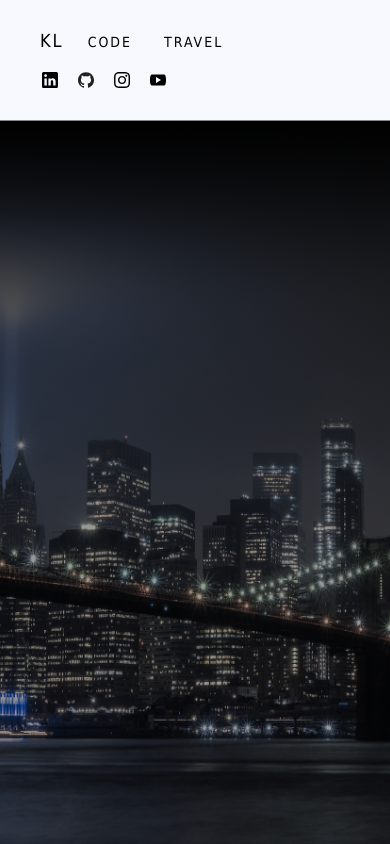
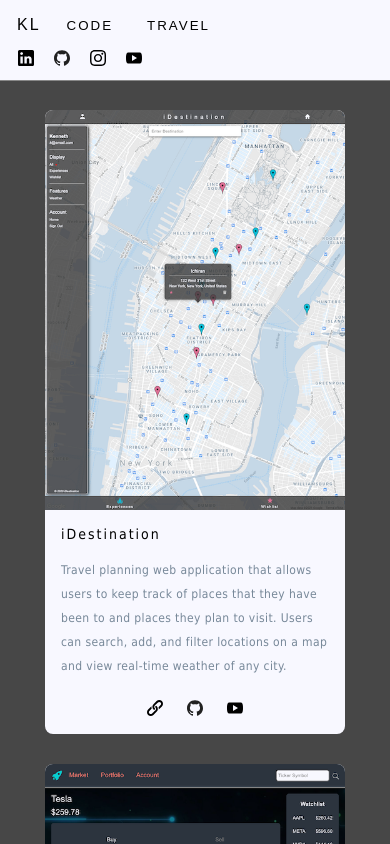
Before and after one commit to klnyc/Kenneth-Lai, a React (Create React App) app: page /code in a window 390 px wide. Shown: the top 844 px of the page. Built offline with nearby package versions, Linux system fonts and the light colour scheme.

Commit message:
Integrate React Router

```diff
--- a/package.json
+++ b/package.json
@@ -12,6 +12,7 @@
     "react": "^18.1.0",
     "react-dom": "^18.1.0",
     "react-icons": "^4.4.0",
+    "react-router": "^7.13.0",
     "react-scripts": "5.0.1"
   },
   "browserslist": {
--- a/src/components/App.tsx
+++ b/src/components/App.tsx
@@ -1,20 +1,29 @@
 import { useState } from "react";
+import { BrowserRouter, Routes, Route } from "react-router";
 import { Header } from "./Header";
-import { Body } from "./Body";
+import { Home } from "./Home";
+import { Code } from "./Code";
+import { Travel } from "./Travel";
 import { SectionType } from "../constants";
 
 export const App = (): JSX.Element => {
   const [selectedSection, setSelectedSection] = useState<SectionType>(
-    SectionType.HOME
+    SectionType.HOME,
   );
 
   return (
+    <BrowserRouter>
       <div className="app">
         <Header
           selectedSection={selectedSection}
           setSelectedSection={setSelectedSection}
         />
-      <Body selectedSection={selectedSection} />
+        <Routes>
+          <Route path="/" element={<Home />} />
+          <Route path="/code" element={<Code />} />
+          <Route path="/travel" element={<Travel />} />
+        </Routes>
       </div>
+    </BrowserRouter>
   );
 };
--- a/src/components/Body.tsx
+++ /dev/null
@@ -1,29 +0,0 @@
-import { Home } from "./Home";
-import { Travel } from "./Travel";
-import { Code } from "./Code";
-import { SectionType } from "../constants";
-
-interface BodyProps {
-  selectedSection: SectionType;
-}
-
-const Section = ({ selectedSection }: BodyProps): JSX.Element => {
-  switch (selectedSection) {
-    case SectionType.TRAVEL:
-      return <Travel />;
-    case SectionType.CODE:
-      return <Code />;
-    default:
-      return <Home />;
-  }
-};
-
-const Body = ({ selectedSection }: BodyProps): JSX.Element => {
-  return (
-    <div id="body">
-      <Section selectedSection={selectedSection} />
-    </div>
-  );
-};
-
-export { Body };
--- a/src/components/Link.tsx
+++ b/src/components/ExternalLink.tsx
@@ -1,4 +1,4 @@
-export const Link = ({
+export const ExternalLink = ({
   href,
   text,
   imgSrc,
--- a/src/components/Header.tsx
+++ b/src/components/Header.tsx
@@ -1,4 +1,5 @@
-import { Link } from "./Link";
+import { Link } from "react-router";
+import { ExternalLink } from "./ExternalLink";
 import { SectionType, personalLinks } from "../constants";
 
 interface HeaderProps {
@@ -14,7 +15,7 @@ const PersonalLinks = (): JSX.Element => {
   return (
     <div className="personal-links">
       {personalLinks.map((link) => (
-        <Link href={link.url} imgSrc={link.imgSrc} key={link.url} />
+        <ExternalLink href={link.url} imgSrc={link.imgSrc} key={link.url} />
       ))}
     </div>
   );
@@ -26,14 +27,18 @@ const SectionLink = ({
   setSelectedSection,
 }: SectionLinkProps): JSX.Element => {
   return (
-    <span
+    <Link
+      to={`${section === SectionType.HOME ? "/" : `/${section.toLowerCase()}`}`}
+    >
+      <button
         className={`section-link ${
-        section === selectedSection ? "section-link-selected" : ""
+          section === selectedSection && "section-link-selected"
         }`}
         onClick={() => setSelectedSection(section)}
       >
         {section}
-    </span>
+      </button>
+    </Link>
   );
 };
 
@@ -41,12 +46,15 @@ export const Header = (props: HeaderProps): JSX.Element => {
   const SectionLinks = (): JSX.Element => {
     return (
       <div className="section-links">
-        <div
+        <Link to="/">
+          <button
             id="title-initial"
             onClick={() => props.setSelectedSection(SectionType.HOME)}
           >
             KL
-        </div>
+          </button>
+        </Link>
+
         {Object.values(SectionType)
           .filter((section) => section !== SectionType.HOME)
           .map((section) => (
@@ -58,12 +66,14 @@ export const Header = (props: HeaderProps): JSX.Element => {
 
   return (
     <div id="header">
-      <div
+      <Link to="/">
+        <button
           id="title"
           onClick={() => props.setSelectedSection(SectionType.HOME)}
         >
           Kenneth Lai
-      </div>
+        </button>
+      </Link>
       <SectionLinks />
       <PersonalLinks />
     </div>
--- a/src/components/Project.tsx
+++ b/src/components/Project.tsx
@@ -1,4 +1,4 @@
-import { Link } from "./Link";
+import { ExternalLink } from "./ExternalLink";
 import GitHubIcon from "../assets/icons/github.svg";
 import LinkIcon from "../assets/icons/link.svg";
 import YouTubeIcon from "../assets/icons/youtube.svg";
@@ -27,13 +27,13 @@ export const Project = ({
         <img src={require(`../assets/screenshots/${imgSrc}`)} />
       </div>
       <div className="project-title">
-        <Link href={projectUrl} className="project-link" text={name} />
+        <ExternalLink href={projectUrl} className="project-link" text={name} />
       </div>
       <div className="project-description">{description}</div>
       <div className="project-links">
-        <Link href={projectUrl} imgSrc={LinkIcon} />
-        <Link href={githubUrl} imgSrc={GitHubIcon} />
-        {youtubeUrl && <Link href={youtubeUrl} imgSrc={YouTubeIcon} />}
+        <ExternalLink href={projectUrl} imgSrc={LinkIcon} />
+        <ExternalLink href={githubUrl} imgSrc={GitHubIcon} />
+        {youtubeUrl && <ExternalLink href={youtubeUrl} imgSrc={YouTubeIcon} />}
       </div>
     </div>
   );
--- a/src/styles/header.css
+++ b/src/styles/header.css
@@ -2,10 +2,11 @@
   display: flex;
   position: fixed;
   top: 0;
-  padding: 32px;
+  left: 0;
+  right: 0;
   margin: 0;
+  padding: 24px;
   height: 16px;
-  width: 100%;
   border-bottom: #888888 solid 1px;
   background: ghostwhite;
   z-index: 1;
@@ -13,11 +14,10 @@
 
 #title,
 #title-initial {
-  font-size: 18px;
-  line-height: 18px;
+  font-size: 16px;
+  line-height: 16px;
   letter-spacing: 2px;
   text-transform: uppercase;
-  cursor: pointer;
 }
 
 #title {
@@ -34,18 +34,13 @@
   text-align: right;
   border-right: 1px solid black;
   font-size: 14px;
-  padding: 0 8px 0 0;
-}
-
-.section-links span {
-  cursor: pointer;
-  line-height: 14px;
-  letter-spacing: 2px;
-  text-transform: uppercase;
 }
 
 .section-link {
   padding: 0 16px;
+  line-height: 14px;
+  letter-spacing: 2px;
+  text-transform: uppercase;
 }
 
 .section-link-selected {
--- a/src/styles/home.css
+++ b/src/styles/home.css
@@ -1,15 +1,12 @@
 #home {
-  /* height of header (80px) so background image will fit without a y scrollbar */
-  height: calc(100vh - 80px);
+  /* height of header (64px) so background image will fit without a y scrollbar */
+  height: calc(100vh - 64px);
   padding: 0;
   background-size: cover;
   background-position: center center;
   background-repeat: no-repeat;
   text-align: center;
-  background-image: linear-gradient(
-      black,
-      rgba(0, 0, 0, 0.4),
-      rgba(0, 0, 0, 0.4)
-    ),
+  background-image:
+    linear-gradient(black, rgba(0, 0, 0, 0.4), rgba(0, 0, 0, 0.4)),
     url("../assets/hero.jpg");
 }
--- a/src/styles/main.css
+++ b/src/styles/main.css
@@ -10,14 +10,19 @@ body {
   letter-spacing: 0.2px;
 }
 
-#body {
-  display: flex;
-  justify-content: center;
-  margin-top: 80px; /* 16px (header height) + 2 x 32px (header padding) */
+button {
+  border: 1px solid transparent;
+  background-color: transparent;
+  cursor: pointer;
+}
+
+a:-webkit-any-link {
+  text-decoration: none;
 }
 
 .section {
-  width: 100%;
+  margin-top: 64px; /* 16px (header height) + 2 x 24px (header padding) */
+  /* width: 100%; */
   padding: 32px;
 }
 
--- a/src/styles/responsive.css
+++ b/src/styles/responsive.css
@@ -1,11 +1,29 @@
 @media only screen and (max-width: 960px) {
   #header {
     flex-direction: column;
-    height: 56px; /* 24px (top row height) + 16px (top row bottom padding) + 16px (icon row height) */
+    height: 48px; /* 16px (top row height) + 16px (top row bottom padding) + 16px (icon row height) */
+    padding: 16px 8px;
   }
 
-  #body {
-    margin-top: 120px; /* 56px (header height) + 2 x 32px (header padding) */
+  #home {
+    /* 80px = 48px (header height) + 2 x 16px (header padding) so background image will fit without a y scrollbar */
+    height: calc(100vh - 80px);
+    padding: 0;
+  }
+
+  #travel {
+    padding: 8px;
+  }
+
+  #code {
+    display: grid;
+    grid-template-columns: auto;
+    padding: 30px;
+    gap: 30px;
+  }
+
+  .section {
+    margin-top: 80px; /* 48px (header height) + 2 x 16px (header padding) so background image will fit without a y scrollbar */
   }
 
   #title {
@@ -29,12 +47,6 @@
     height: 16px;
   }
 
-  #home {
-    /* height of header (120px) so background image will fit without a y scrollbar */
-    height: calc(100vh - 120px);
-    padding: 0;
-  }
-
   .project {
     height: auto;
   }
@@ -43,17 +55,6 @@
     height: auto;
   }
 
-  #travel {
-    padding: 8px;
-  }
-
-  #code {
-    display: grid;
-    grid-template-columns: auto;
-    padding: 30px;
-    gap: 30px;
-  }
-
   .overlay-text {
     font-size: 10px;
   }
```
Also changed, not shown: 1 other file (tests, documents, lock files or other folders). Lines whose indentation alone changed are shown as unchanged.
